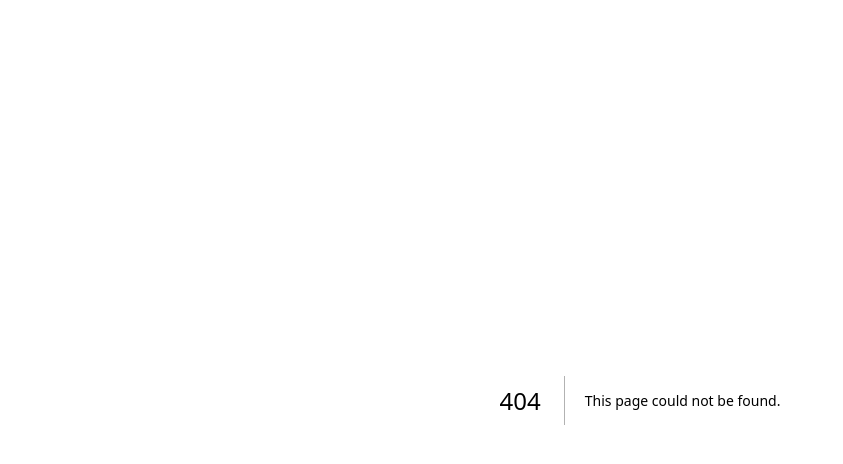
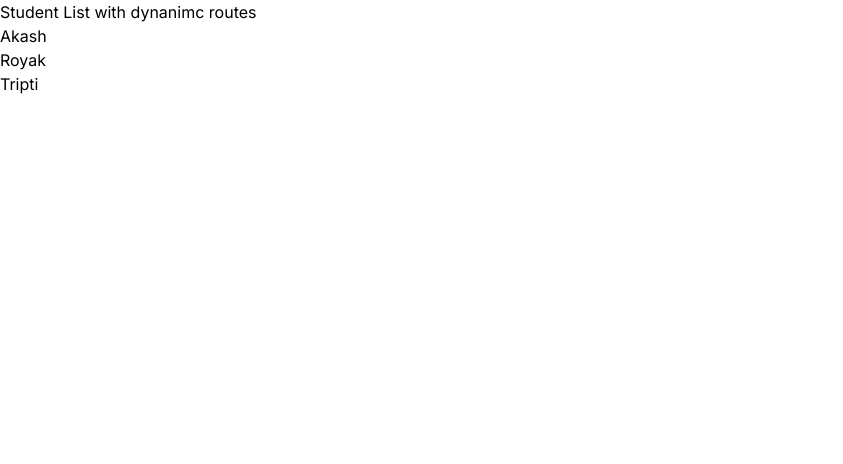
Before and after one commit to akashelhance/next-learn, a Next.js app: page /studentlist in a window 1280 px wide. Before the commit this address had no page. Shown: the top 464 px of the page, without its empty margins (0-843 px from the left). Built offline with nearby package versions, Linux system fonts and the light colour scheme.

Commit message:
dynamic params

```diff
--- /dev/null
+++ b/src/app/studentlist/[id]/page.js
@@ -0,0 +1,11 @@
+"use client"
+
+export default function page({params}){
+    console.log(params)
+    return(
+        <div>
+            <h1>Displaying the student with dyanmic list and id</h1>
+            <h3>Name : {params.id}</h3>
+        </div>
+    )
+}
--- /dev/null
+++ b/src/app/studentlist/page.js
@@ -0,0 +1,15 @@
+import Link from "next/link"
+
+export default function studentList(){
+    return(
+        <div>
+            <h1>Student List with dynanimc routes</h1>
+            <ul>
+                <li><Link href="/studentlist/akash">Akash</Link></li>
+                <li><Link href="/studentlist/2">Royak</Link></li>
+                <li><Link href="/studentlist/3">Tripti</Link></li>
+
+            </ul>
+        </div>
+    )
+}
```
